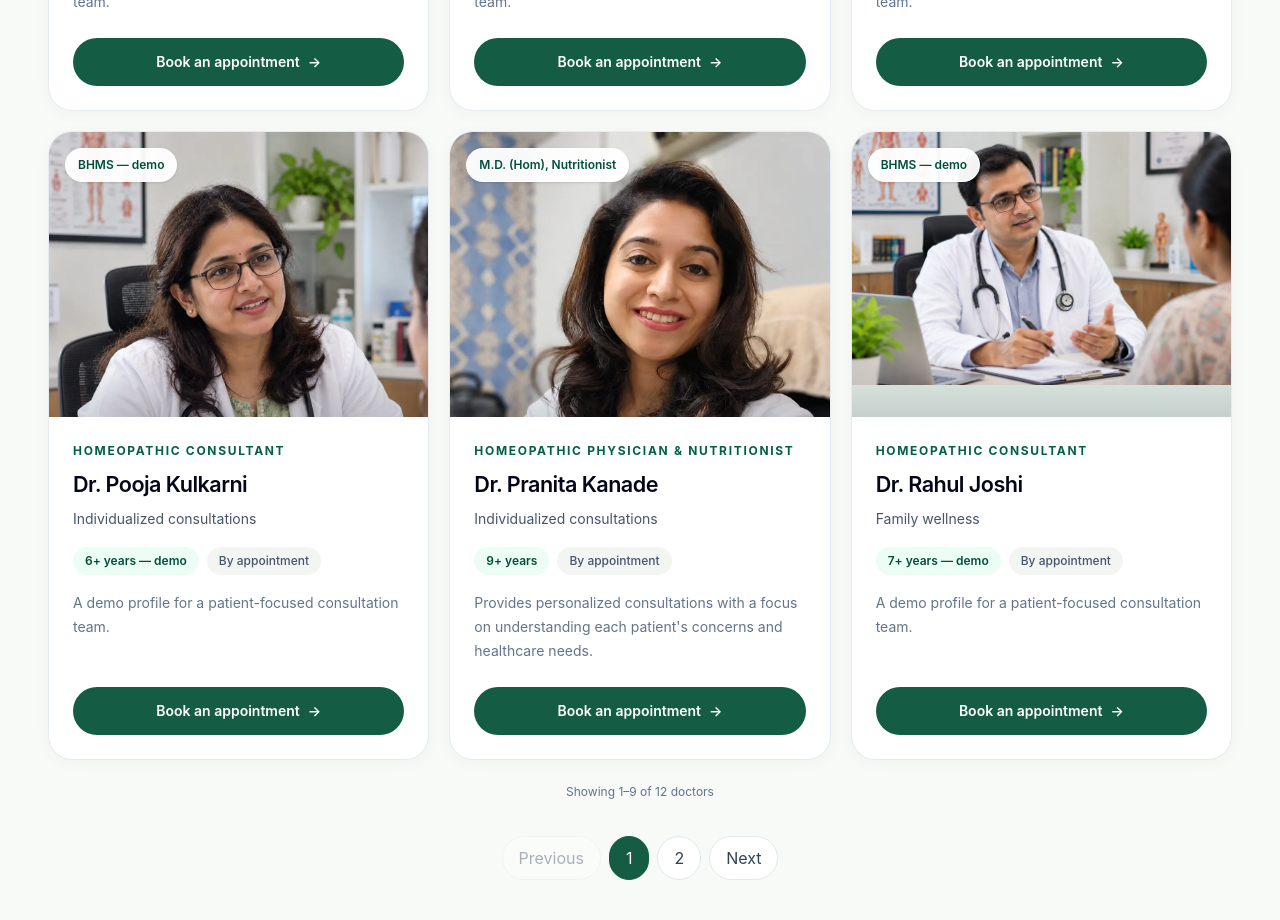
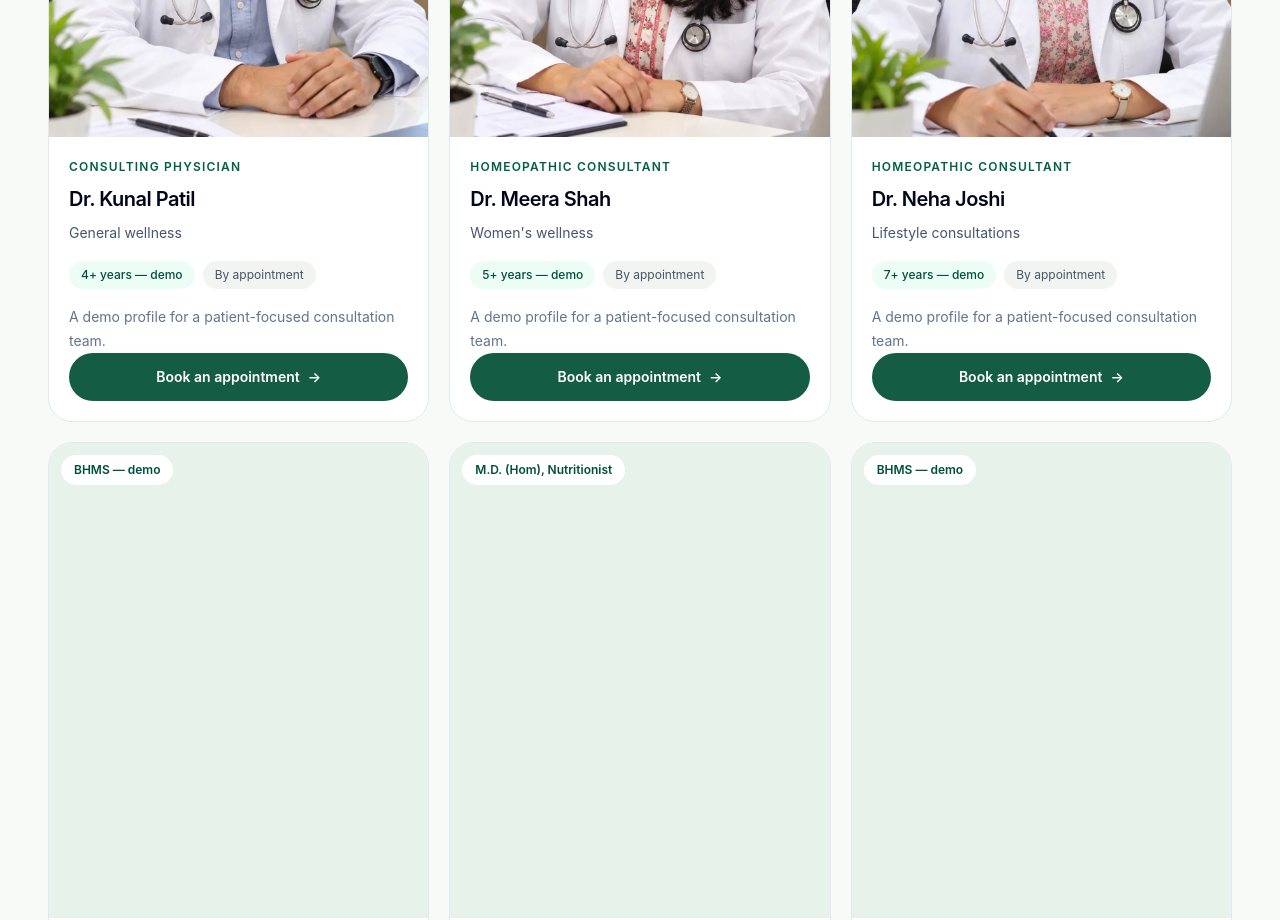
Before and after one commit to BhushanBitwise/homeopathic-clinic, a React (Vite) app in the folder homeopathic-clinic-frontend/: page /doctor in a window 1280 px wide. Shown: the part 1880-2800 px from the top of the page. Built offline with nearby package versions, Linux system fonts and the light colour scheme.

Commit message:
feat: update clinic photo11

```diff
--- a/homeopathic-clinic-frontend/src/pages/Doctor.jsx
+++ b/homeopathic-clinic-frontend/src/pages/Doctor.jsx
@@ -12,10 +12,11 @@ import doctors from "../data/doctors";
 const DESKTOP_PAGE_SIZE = 9;
 const MOBILE_PAGE_SIZE = 6;
 
-const DoctorCard = memo(function DoctorCard({ doctor }) {
-  const [imageFailed, setImageFailed] = useState(false);
+const selectClass =
+  "min-h-12 w-full min-w-0 rounded-xl border border-slate-200 bg-[#f8faf8] px-3 text-sm text-slate-700 outline-none focus:border-emerald-700 focus:ring-2 focus:ring-emerald-700/10";
 
-  const initials = (doctor.name || "Doctor")
+function getInitials(name = "") {
+  return name
     .replace(/^Dr\.\s*/i, "")
     .split(/\s+/)
     .filter(Boolean)
@@ -23,50 +24,61 @@ const DoctorCard = memo(function DoctorCard({ doctor }) {
     .map((part) => part[0])
     .join("")
     .toUpperCase();
+}
+
+function getExperienceYears(experience = "") {
+  return Number(String(experience).match(/\d+/)?.[0] || 0);
+}
+
+const DoctorCard = memo(function DoctorCard({ doctor }) {
+  const [imageFailed, setImageFailed] = useState(false);
 
   return (
-    <article className="group flex h-full min-w-0 flex-col overflow-hidden rounded-[1.5rem] border border-slate-200/80 bg-white shadow-[0_3px_16px_rgba(18,55,42,0.035)] transition-colors duration-200 hover:border-emerald-800/30">
-      {/* Consistent image frame across all cards */}
-      <div className="relative aspect-[4/3] w-full overflow-hidden bg-[#e7f2eb]">
+    <article className="flex h-full min-w-0 flex-col overflow-hidden rounded-3xl border border-slate-200 bg-white transition-colors duration-150 hover:border-emerald-800/25">
+      {/* Portrait image: gives the face and shoulders more room */}
+      <div className="relative aspect-[4/5] overflow-hidden bg-[#e7f2eb]">
         {!imageFailed && doctor.image ? (
           <img
             src={doctor.image}
             alt={doctor.name}
             width="600"
-            height="450"
+            height="750"
             loading="lazy"
             decoding="async"
             onError={() => setImageFailed(true)}
-            className="absolute inset-0 block h-full w-full object-cover"
+            className="block h-full w-full object-cover"
             style={{
-              objectPosition: doctor.objectPosition || "center center",
+              objectPosition: doctor.objectPosition || "center 20%",
             }}
           />
         ) : (
-          <div className="absolute inset-0 flex flex-col items-center justify-center gap-3 text-emerald-900">
-            <span className="grid size-16 place-items-center rounded-full border border-emerald-900/10 bg-white text-xl font-semibold">
-              {initials}
+          <div
+            className="flex h-full flex-col items-center justify-center gap-3 text-emerald-900"
+            role="img"
+            aria-label={`Image unavailable for ${doctor.name}`}
+          >
+            <span className="grid size-16 place-items-center rounded-full bg-white text-2xl font-semibold">
+              {getInitials(doctor.name)}
             </span>
-            <span className="text-sm font-medium">Doctor profile</span>
+            <span className="text-sm font-medium">
+              Doctor profile
+            </span>
           </div>
         )}
 
-        <div className="pointer-events-none absolute inset-x-0 bottom-0 h-16 bg-gradient-to-t from-slate-950/15 to-transparent" />
-
         {doctor.qualification && (
-          <span className="absolute left-4 top-4 max-w-[calc(100%-2rem)] truncate rounded-full border border-white/70 bg-white/95 px-3 py-2 text-xs font-semibold text-emerald-900 shadow-sm">
+          <span className="absolute left-3 top-3 max-w-[calc(100%-1.5rem)] truncate rounded-full border border-white/70 bg-white/95 px-3 py-1.5 text-xs font-semibold text-emerald-900">
             {doctor.qualification}
           </span>
         )}
       </div>
 
-      {/* Card content */}
-      <div className="flex flex-1 flex-col p-5 sm:p-6">
-        <p className="text-[11px] font-bold uppercase leading-5 tracking-[0.14em] text-emerald-800 sm:text-xs">
+      <div className="flex flex-1 flex-col p-4 sm:p-5">
+        <p className="text-xs font-semibold uppercase tracking-[0.1em] leading-5 text-emerald-800">
           {doctor.role}
         </p>
 
-        <h2 className="mt-2 break-words text-xl font-semibold tracking-tight text-slate-950 sm:text-[1.35rem]">
+        <h2 className="mt-2 break-words text-xl font-semibold tracking-tight text-slate-950">
           {doctor.name}
         </h2>
 
@@ -78,13 +90,13 @@ const DoctorCard = memo(function DoctorCard({ doctor }) {
 
         <div className="mt-4 flex flex-wrap gap-2">
           {doctor.experience && (
-            <span className="rounded-full bg-emerald-50 px-3 py-1.5 text-xs font-semibold text-emerald-900">
+            <span className="rounded-full bg-emerald-50 px-3 py-1.5 text-xs font-medium text-emerald-900">
               {doctor.experience}
             </span>
           )}
 
           {doctor.availability && (
-            <span className="rounded-full bg-[#f3f5f2] px-3 py-1.5 text-xs font-medium text-slate-600">
+            <span className="rounded-full bg-[#f1f4f1] px-3 py-1.5 text-xs text-slate-600">
               {doctor.availability}
             </span>
           )}
@@ -96,15 +108,13 @@ const DoctorCard = memo(function DoctorCard({ doctor }) {
           </p>
         )}
 
-        <div className="mt-auto pt-6">
         <Link
           to="/appointment"
-            className="flex min-h-12 w-full items-center justify-center gap-2 rounded-full bg-[#145c43] px-4 py-3 text-sm font-semibold text-white transition-colors duration-150 hover:bg-[#104b37] focus-visible:outline-none focus-visible:ring-2 focus-visible:ring-emerald-700 focus-visible:ring-offset-2"
+          className="mt-auto mt-5 inline-flex min-h-12 items-center justify-center gap-2 rounded-full bg-[#145c43] px-4 py-3 text-center text-sm font-semibold text-white transition-colors duration-150 hover:bg-[#104b37] focus-visible:outline-none focus-visible:ring-2 focus-visible:ring-emerald-700 focus-visible:ring-offset-2"
         >
           Book an appointment
           <span aria-hidden="true">→</span>
         </Link>
-        </div>
       </div>
     </article>
   );
@@ -112,15 +122,15 @@ const DoctorCard = memo(function DoctorCard({ doctor }) {
 
 function Pagination({ currentPage, totalPages, onPageChange }) {
   const pages = useMemo(() => {
-    const candidates = [
+    const visiblePages = new Set([
       1,
+      totalPages,
       currentPage - 1,
       currentPage,
       currentPage + 1,
-      totalPages,
-    ];
+    ]);
 
-    return [...new Set(candidates)]
+    return [...visiblePages]
       .filter((page) => page >= 1 && page <= totalPages)
       .sort((a, b) => a - b);
   }, [currentPage, totalPages]);
@@ -128,32 +138,32 @@ function Pagination({ currentPage, totalPages, onPageChange }) {
   if (totalPages <= 1) return null;
 
   const buttonClass =
-    "inline-flex min-h-11 items-center justify-center rounded-full border px-3 sm:px-4 text-sm font-semibold focus-visible:outline-none focus-visible:ring-2 focus-visible:ring-emerald-700 focus-visible:ring-offset-2 disabled:cursor-not-allowed disabled:opacity-40";
+    "inline-flex min-h-11 items-center justify-center rounded-full border px-3 sm:px-4 text-sm font-semibold transition-colors duration-150 focus-visible:outline-none focus-visible:ring-2 focus-visible:ring-emerald-700 focus-visible:ring-offset-2 disabled:cursor-not-allowed disabled:opacity-40";
 
   return (
     <nav
       aria-label="Doctor pagination"
-      className="mt-9 flex flex-wrap items-center justify-center gap-2"
+      className="mt-8 flex flex-wrap items-center justify-center gap-2"
     >
       <button
         type="button"
         disabled={currentPage === 1}
         onClick={() => onPageChange(currentPage - 1)}
-        className={`${buttonClass} border-slate-200 bg-white text-slate-700`}
+        className={`${buttonClass} border-slate-200 bg-white text-slate-700 hover:bg-emerald-50`}
       >
         Previous
       </button>
 
       {pages.map((page, index) => {
         const previousPage = pages[index - 1];
-        const needsEllipsis =
+        const showEllipsis =
           previousPage && page - previousPage > 1;
-        const isActive = page === currentPage;
+        const active = page === currentPage;
 
         return (
           <span key={page} className="flex items-center gap-2">
-            {needsEllipsis && (
-              <span className="text-slate-400" aria-hidden="true">
+            {showEllipsis && (
+              <span aria-hidden="true" className="text-slate-400">
                 …
               </span>
             )}
@@ -161,12 +171,12 @@ function Pagination({ currentPage, totalPages, onPageChange }) {
             <button
               type="button"
               aria-label={`Go to page ${page}`}
-              aria-current={isActive ? "page" : undefined}
+              aria-current={active ? "page" : undefined}
               onClick={() => onPageChange(page)}
               className={`${buttonClass} ${
-                isActive
+                active
                   ? "border-[#145c43] bg-[#145c43] text-white"
-                  : "border-slate-200 bg-white text-slate-700"
+                  : "border-slate-200 bg-white text-slate-700 hover:bg-emerald-50"
               }`}
             >
               {page}
@@ -179,7 +189,7 @@ function Pagination({ currentPage, totalPages, onPageChange }) {
         type="button"
         disabled={currentPage === totalPages}
         onClick={() => onPageChange(currentPage + 1)}
-        className={`${buttonClass} border-slate-200 bg-white text-slate-700`}
+        className={`${buttonClass} border-slate-200 bg-white text-slate-700 hover:bg-emerald-50`}
       >
         Next
       </button>
@@ -194,26 +204,31 @@ export default function Doctor() {
   const [currentPage, setCurrentPage] = useState(1);
   const [pageSize, setPageSize] = useState(DESKTOP_PAGE_SIZE);
 
+  // Adapt pagination to viewport size.
   useEffect(() => {
-    const media = window.matchMedia("(max-width: 639px)");
+    const mediaQuery = window.matchMedia("(max-width: 639px)");
 
-    const updateSize = () => {
+    const updatePageSize = () => {
       setPageSize(
-        media.matches ? MOBILE_PAGE_SIZE : DESKTOP_PAGE_SIZE
+        mediaQuery.matches ? MOBILE_PAGE_SIZE : DESKTOP_PAGE_SIZE
       );
     };
 
-    updateSize();
-    media.addEventListener("change", updateSize);
+    updatePageSize();
+    mediaQuery.addEventListener("change", updatePageSize);
 
-    return () => media.removeEventListener("change", updateSize);
+    return () => {
+      mediaQuery.removeEventListener("change", updatePageSize);
+    };
   }, []);
 
   const specializations = useMemo(
     () =>
       [
         ...new Set(
-          doctors.map((doctor) => doctor.specialization).filter(Boolean)
+          doctors
+            .map((doctor) => doctor.specialization)
+            .filter(Boolean)
         ),
       ].sort(),
     []
@@ -223,7 +238,7 @@ export default function Doctor() {
     const query = search.trim().toLowerCase();
 
     const result = doctors.filter((doctor) => {
-      const text = [
+      const searchableText = [
         doctor.name,
         doctor.qualification,
         doctor.role,
@@ -233,23 +248,20 @@ export default function Doctor() {
         .join(" ")
         .toLowerCase();
 
-      return (
-        text.includes(query) &&
-        (specialization === "all" ||
-          doctor.specialization === specialization)
-      );
+      const matchesSearch = searchableText.includes(query);
+      const matchesSpecialization =
+        specialization === "all" ||
+        doctor.specialization === specialization;
+
+      return matchesSearch && matchesSpecialization;
     });
 
     if (sortBy === "experience") {
-      return result.sort((a, b) => {
-        const yearsA = Number(
-          String(a.experience || "").match(/\d+/)?.[0] || 0
+      return result.sort(
+        (a, b) =>
+          getExperienceYears(b.experience) -
+          getExperienceYears(a.experience)
       );
-        const yearsB = Number(
-          String(b.experience || "").match(/\d+/)?.[0] || 0
-        );
-        return yearsB - yearsA;
-      });
     }
 
     return result.sort((a, b) =>
@@ -270,6 +282,26 @@ export default function Doctor() {
     [filteredDoctors, startIndex, pageSize]
   );
 
+  const hasActiveFilters =
+    search.trim() !== "" ||
+    specialization !== "all" ||
+    sortBy !== "name";
+
+  function handleSearch(value) {
+    setSearch(value);
+    setCurrentPage(1);
+  }
+
+  function handleSpecialization(value) {
+    setSpecialization(value);
+    setCurrentPage(1);
+  }
+
+  function handleSort(value) {
+    setSortBy(value);
+    setCurrentPage(1);
+  }
+
   function resetFilters() {
     setSearch("");
     setSpecialization("all");
@@ -277,22 +309,12 @@ export default function Doctor() {
     setCurrentPage(1);
   }
 
-  const hasFilters =
-    search.trim() !== "" ||
-    specialization !== "all" ||
-    sortBy !== "name";
-
-  const searchWrapper =
-    "flex min-h-12 min-w-0 items-center gap-3 rounded-2xl border border-slate-200 bg-[#f8faf8] px-4 focus-within:border-emerald-700 focus-within:ring-4 focus-within:ring-emerald-700/10";
-
-  const selectClass =
-    "min-h-12 w-full min-w-0 rounded-xl border border-slate-200 bg-[#f8faf8] px-3 text-sm text-slate-700 outline-none focus:border-emerald-700 focus:ring-2 focus:ring-emerald-700/10";
-
   return (
     <div className="min-h-screen overflow-x-clip bg-[#f8faf8]">
       <Navbar />
 
       <main className="pt-24 sm:pt-28">
+        {/* Heading */}
         <section className="border-b border-slate-200 bg-white py-12 sm:py-16 lg:py-20">
           <Container>
             <div className="mx-auto max-w-3xl text-center">
@@ -320,7 +342,8 @@ export default function Doctor() {
           <Container>
             <div className="rounded-3xl border border-slate-200 bg-white p-4 sm:p-6">
               <div className="grid grid-cols-1 gap-4 md:grid-cols-[minmax(0,1fr)_minmax(190px,0.55fr)_minmax(180px,0.45fr)]">
-                <div className={searchWrapper}>
+                {/* Rounded wrapper owns the focus ring; no hover styling */}
+                <div className="flex min-h-12 min-w-0 items-center gap-3 rounded-2xl border border-slate-200 bg-[#f8faf8] px-4 focus-within:border-emerald-700 focus-within:ring-4 focus-within:ring-emerald-700/10">
                   <svg
                     aria-hidden="true"
                     viewBox="0 0 24 24"
@@ -350,22 +373,17 @@ export default function Doctor() {
                     id="doctor-search"
                     type="search"
                     value={search}
-                    onChange={(event) => {
-                      setSearch(event.target.value);
-                      setCurrentPage(1);
-                    }}
+                    onChange={(event) => handleSearch(event.target.value)}
                     placeholder="Search doctors..."
                     autoComplete="off"
+                    spellCheck={false}
                     className="!m-0 !min-w-0 !w-full !flex-1 !rounded-none !border-0 !bg-transparent !px-0 !py-3 !shadow-none text-sm text-slate-900 placeholder:text-slate-400 !outline-none !ring-0 focus:!border-0 focus:!outline-none focus:!ring-0 focus:!shadow-none"
                   />
 
                   {search && (
                     <button
                       type="button"
-                      onClick={() => {
-                        setSearch("");
-                        setCurrentPage(1);
-                      }}
+                      onClick={() => handleSearch("")}
                       aria-label="Clear search"
                       className="shrink-0 rounded-lg px-2 py-1.5 text-xs font-semibold text-emerald-800 focus-visible:outline-none focus-visible:ring-2 focus-visible:ring-emerald-700"
                     >
@@ -380,10 +398,9 @@ export default function Doctor() {
                   </span>
                   <select
                     value={specialization}
-                    onChange={(event) => {
-                      setSpecialization(event.target.value);
-                      setCurrentPage(1);
-                    }}
+                    onChange={(event) =>
+                      handleSpecialization(event.target.value)
+                    }
                     className={selectClass}
                   >
                     <option value="all">All specializations</option>
@@ -401,10 +418,7 @@ export default function Doctor() {
                   </span>
                   <select
                     value={sortBy}
-                    onChange={(event) => {
-                      setSortBy(event.target.value);
-                      setCurrentPage(1);
-                    }}
+                    onChange={(event) => handleSort(event.target.value)}
                     className={selectClass}
                   >
                     <option value="name">Name (A–Z)</option>
@@ -423,7 +437,7 @@ export default function Doctor() {
                   {filteredDoctors.length === 1 ? "doctor" : "doctors"} found
                 </p>
 
-                {hasFilters && (
+                {hasActiveFilters && (
                   <button
                     type="button"
                     onClick={resetFilters}
@@ -437,7 +451,7 @@ export default function Doctor() {
           </Container>
         </section>
 
-        {/* Doctor listing */}
+        {/* Responsive doctor cards */}
         <section className="pb-14 sm:pb-20">
           <Container>
             {visibleDoctors.length > 0 ? (
@@ -450,7 +464,10 @@ export default function Doctor() {
 
                 <p className="mt-6 text-center text-xs text-slate-500">
                   Showing {startIndex + 1}–
-                  {Math.min(startIndex + pageSize, filteredDoctors.length)}{" "}
+                  {Math.min(
+                    startIndex + pageSize,
+                    filteredDoctors.length
+                  )}{" "}
                   of {filteredDoctors.length} doctors
                 </p>
 
@@ -462,12 +479,37 @@ export default function Doctor() {
               </>
             ) : (
               <div className="rounded-3xl border border-dashed border-slate-300 bg-white px-5 py-14 text-center sm:px-8">
-                <h2 className="text-xl font-semibold text-slate-950">
+                <div className="mx-auto grid size-12 place-items-center rounded-2xl bg-emerald-50 text-emerald-800">
+                  <svg
+                    aria-hidden="true"
+                    viewBox="0 0 24 24"
+                    fill="none"
+                    className="size-6"
+                  >
+                    <circle
+                      cx="11"
+                      cy="11"
+                      r="7"
+                      stroke="currentColor"
+                      strokeWidth="1.7"
+                    />
+                    <path
+                      d="m16 16 4 4"
+                      stroke="currentColor"
+                      strokeWidth="1.7"
+                      strokeLinecap="round"
+                    />
+                  </svg>
+                </div>
+
+                <h2 className="mt-4 text-xl font-semibold text-slate-950">
                   No doctors found
                 </h2>
+
                 <p className="mt-2 text-sm leading-6 text-slate-500">
                   Try another search term or change the specialization.
                 </p>
+
                 <button
                   type="button"
                   onClick={resetFilters}
@@ -480,7 +522,7 @@ export default function Doctor() {
           </Container>
         </section>
 
-        {/* Appointment call to action */}
+        {/* Appointment CTA */}
         <section className="pb-14 sm:pb-20">
           <Container>
             <div className="rounded-3xl bg-[#12372a] px-5 py-10 text-center sm:rounded-[2rem] sm:px-12 sm:py-14">
```
Lines whose indentation alone changed are shown as unchanged.
